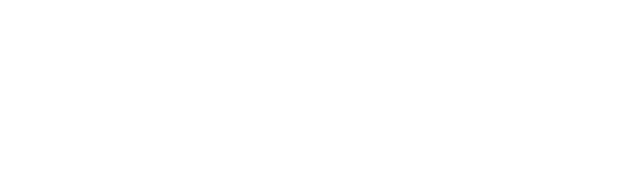
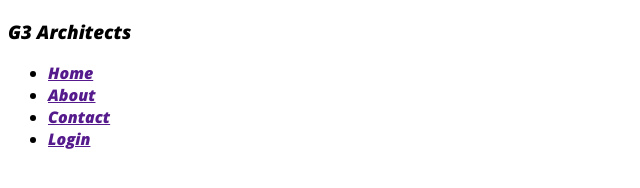
Before and after one commit to web-amk/Module-05-Projects, a plain HTML site: page index.html in a window 1280 px wide. Shown: the whole page, without its empty margins (0-640 px from the left). Drawn offline with nearby package versions, Linux system fonts and the light colour scheme.

Commit message:
setup google font

```diff
--- a/index.html
+++ b/index.html
@@ -7,6 +7,25 @@
     <link rel="stylesheet" href="styles/arch.css">
 </head>
 <body>
+     <header>
+         <nav>
+             <h3>G3 Architects</h3>
 
+             <ul>
+                <li><a href="">Home</a></li>
+                <li><a href="">About</a></li>
+                <li><a href="">Contact</a></li>
+                <li><a href="">Login</a></li>
+             </ul>
+         </nav>
+     </header>
+
+     <main>
+
+     </main>
+
+     <footer>
+
+     </footer>
 </body>
 </html>
--- a/styles/arch.css
+++ b/styles/arch.css
@@ -0,0 +1,8 @@
+/* Work Sans font from google fonts */
+@import url('https://fonts.googleapis.com/css2?family=Dancing+Script&family=Lato:wght@900&family=Lobster&family=Montserrat:ital,wght@0,400;0,600;0,700;0,800;1,600;1,900&family=Open+Sans:ital,wght@1,800&family=Raleway:wght@800&family=Work+Sans:ital,wght@0,400;0,500;0,600;0,700;1,800&display=swap');
+
+*{
+    font-family: 'Work Sans', sans-serif;
+    font-family: 'Lato', sans-serif;
+    font-family: 'Open Sans', sans-serif;
+}
```
